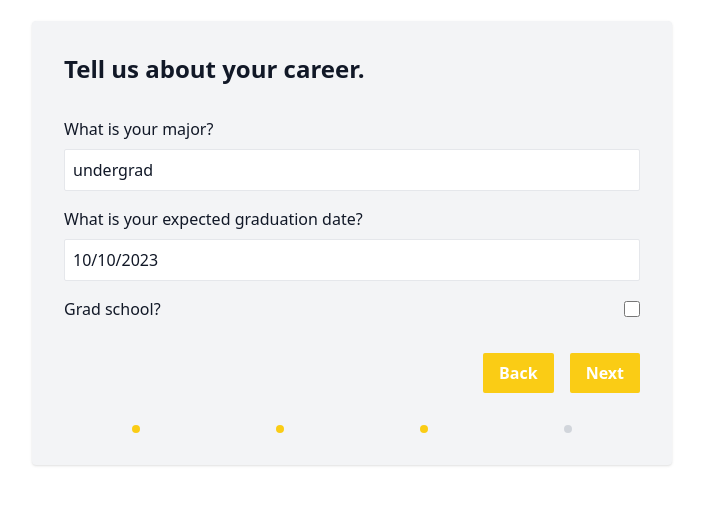
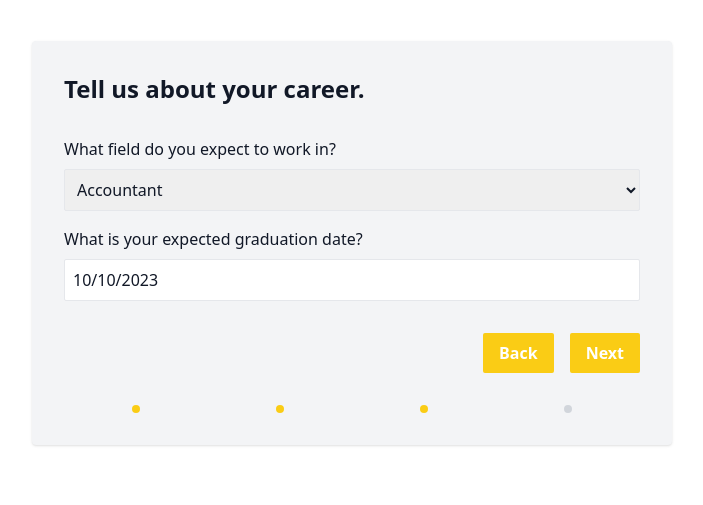
Before and after one commit to malekoa/conuhacks_sunlife, a React (Vite) app: page /career in a window 1280 px wide. Shown: the part 157-662 px from the top of the page, without its empty margins (288-991 px from the left). Built offline with nearby package versions, Linux system fonts and the light colour scheme.

Commit message:
replaced career with dropdown data

```diff
--- a/src/Routes/Career.jsx
+++ b/src/Routes/Career.jsx
@@ -1,23 +1,36 @@
 import { Link } from "react-router-dom";
+import { salaries_list } from '../salaries'
+import { useState } from "react";
+
+// function that finds the salary of a job title from the salaries_list
+function findSalary(job_title) {
+    for (let i = 0; i < salaries_list.length; i++) {
+        if (salaries_list[i].job_title === job_title) {
+            return salaries_list[i].salary;
+        }
+    }
+}
 
 function Career(props) {
+    // dropdown state
+    const [job, setJob] = useState("Accountant");
+
     return (
         <div className="flex flex-col w-11/12 md:w-1/2 p-8 shadow space-y-8 rounded bg-gray-100 text-gray-900">
             <span className="text-2xl font-bold">Tell us about your career.</span>
 
             <div className="flex flex-col w-full space-y-4">
                 <div className="flex flex-col w-full space-y-2">
-                    <span>What is your major?</span>
-                    <input type="text" className="flex w-full border rounded-sm p-2" value={props.data.degree} onChange={(e) => props.setData.setDegree(e.target.value)} />
+                    <span>What field do you expect to work in?</span>
+                    <select className="flex w-full border rounded-sm p-2" value={job} onChange={(e) => { setJob(e.target.value); props.setData.setIncome(findSalary(e.target.value)) }}>
+                        {salaries_list.map((job, i) => {
+                            return <option value={job.job_title} key={i}>{job.job_title}</option>
+                        })}
+                    </select>
                 </div>
                 <div className="flex flex-col w-full space-y-2">
                     <span>What is your expected graduation date?</span>
                     <input type="text" className="flex w-full border rounded-sm p-2" value={props.data.gradDate} onChange={(e) => props.setData.setGradDate(e.target.value)} />
-                </div>
-                <div className="flex w-full space-x-2 items-center justify-between">
-                    <span>Grad school?</span>
-                    {/* checkbox that corresponds to the value of props.data.gradSchool */}
-                    <input type="checkbox" className="flex w-4 h-4 border rounded-sm p-2" checked={props.data.gradSchool} onChange={(e) => props.setData.setGradSchool(e.target.checked)} />
                 </div>
             </div>
 
--- a/src/salaries.js
+++ b/src/salaries.js
@@ -1,4 +1,4 @@
-salaries_list = [['Accountant', 58500.0],
+export const salaries_list = [['Accountant', 58500.0],
 ['Accounting Manager', 82661.0],
 ['Accounts Payable Specialist', 47500.0],
 ['Accounts Receivable Specialist', 47500.0],
@@ -207,5 +207,3 @@
 ['Truck Driver', 47049.0]].map((obj) => {
     return { job_title: obj[0], salary: obj[1] }
 })
-
-export default salaries_list
```
